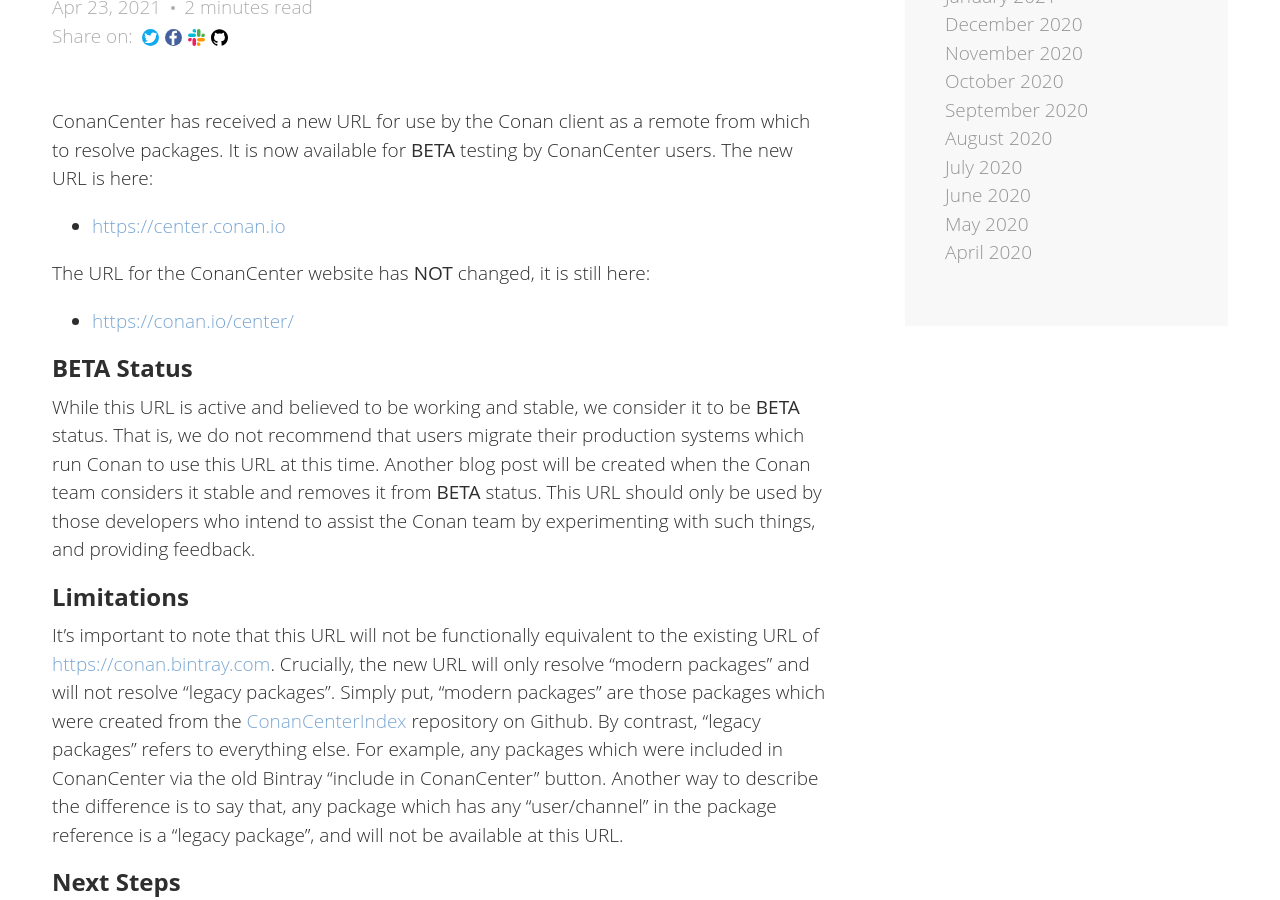
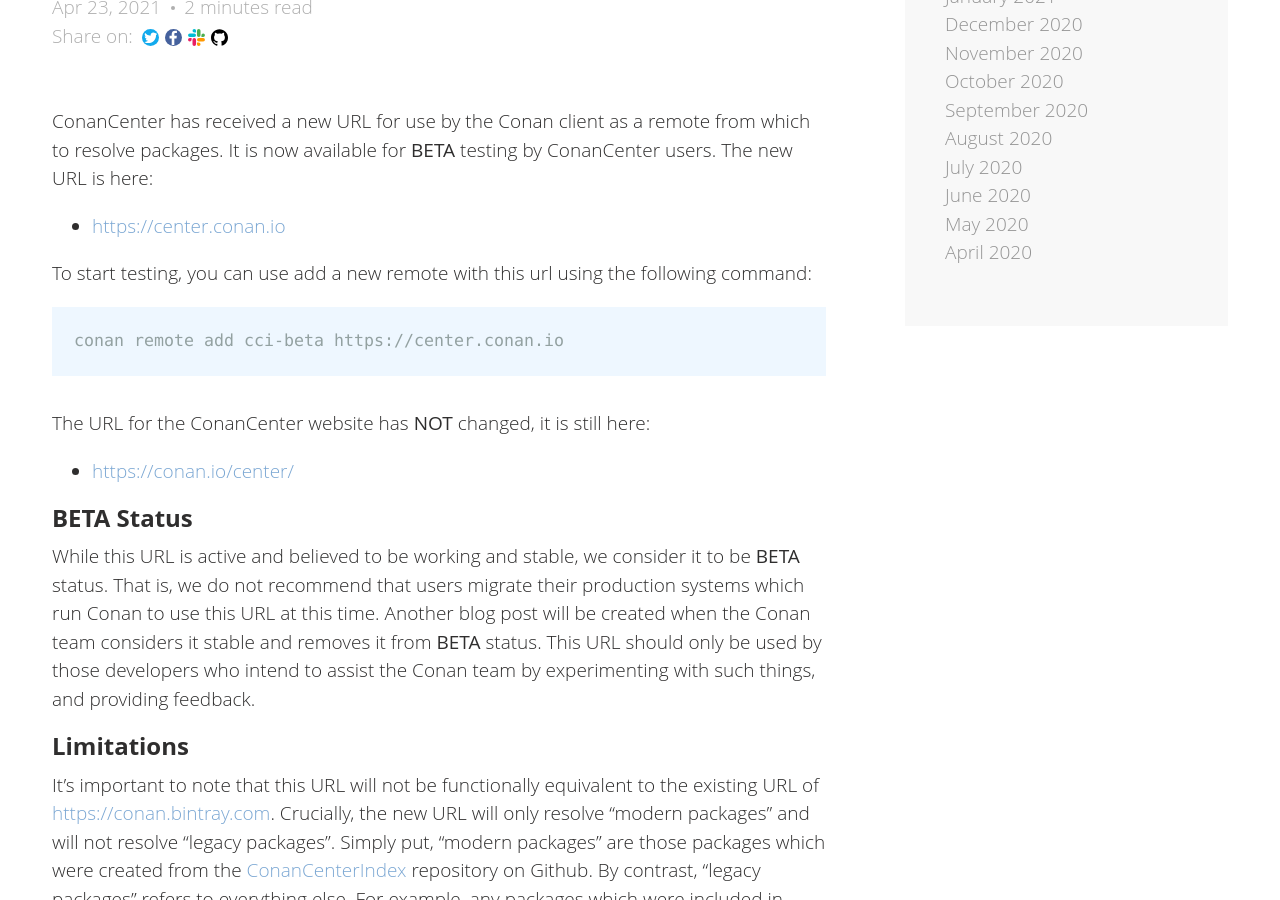
Before and after one commit to conan-io/conan-io.github.io, a Jekyll site: the page built from _posts/2021-04-23-New-Conan-Center-url.markdown, in a window 1280 px wide and 900 px high, scrolled down 316 px. Built offline with Jekyll 4.4.1, drawn with Linux system fonts in a browser that asks for light colours; comment, search, counter and statistics services are not loaded.

Commit message:
Add command to add new URL as a remote per
Per @jgsogo

```diff
--- a/_posts/2021-04-23-New-Conan-Center-url.markdown
+++ b/_posts/2021-04-23-New-Conan-Center-url.markdown
@@ -12,6 +12,10 @@ which to resolve packages. It is now available for **BETA** testing by
 ConanCenter users. The new URL is here:
 
 * [https://center.conan.io](https://center.conan.io)
+
+To start testing, you can use add a new remote with this url using the following command:
+
+    conan remote add cci-beta https://center.conan.io
 
 The URL for the ConanCenter website has **NOT** changed, it is still here:
 
```
